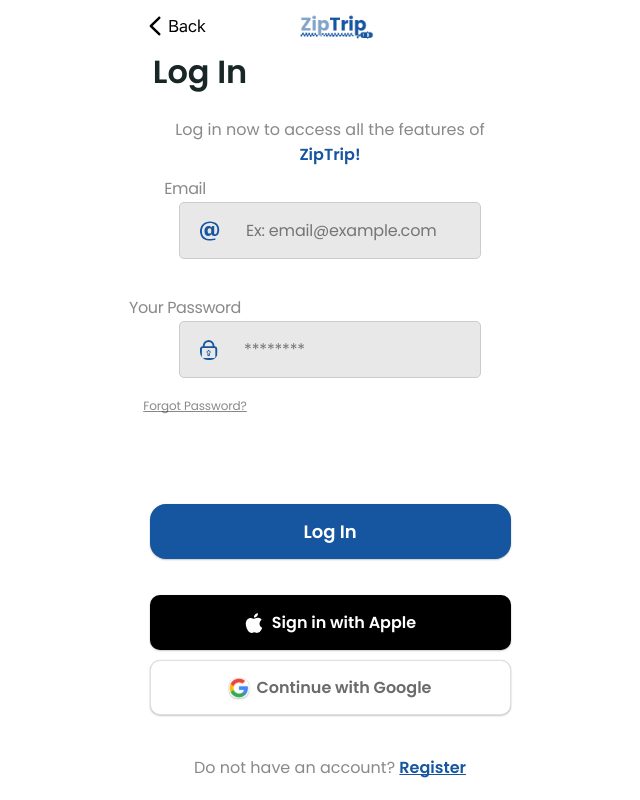
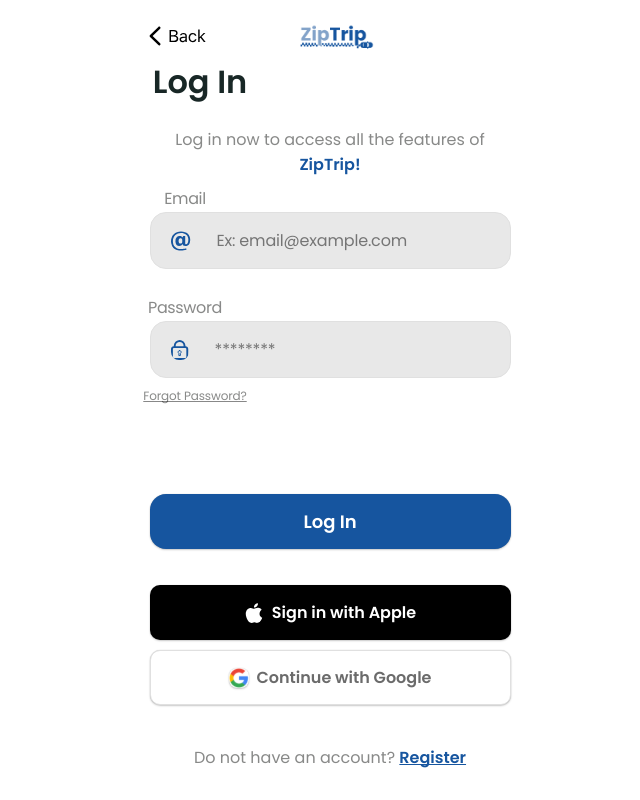
Before and after one commit to KalenskiDeni/ZipTrip, a React (Vite) app: page /signin in a window 1280 px wide. Shown: the whole page, without its empty margins (310-950 px from the left). Built offline with nearby package versions, Linux system fonts and the light colour scheme; no server answers.

Commit message:
css updated

```diff
--- a/src/pages/SignInPage.jsx
+++ b/src/pages/SignInPage.jsx
@@ -65,7 +65,7 @@ export default function SignInPage() {
 
         <div className="input-group password-group">
           <label htmlFor="password" className="input-label">
-            Your Password
+            Password
           </label>
           <div className="input-field password-field">
             <img src={lockIcon} alt="Lock icon" className="input-icon" />
--- a/src/pages/SignUpPage.jsx
+++ b/src/pages/SignUpPage.jsx
@@ -101,7 +101,7 @@ export default function RegisterPage() {
         {/* Name Input */}
         <div className="input-group name-group">
           <label htmlFor="name" className="input-label">
-            Your Name
+            Name
           </label>
           <div className="input-field name-field">
             <img src={userIcon} alt="User icon" className="input-icon" />
@@ -119,7 +119,7 @@ export default function RegisterPage() {
         {/* Password Input */}
         <div className="input-group password-group">
           <label htmlFor="password" className="input-label">
-            Your Password
+            Password
           </label>
           <div className="input-field password-field">
             <img src={lockIcon} alt="Lock icon" className="input-icon" />
--- a/src/styles.css
+++ b/src/styles.css
@@ -2652,13 +2652,7 @@ button[type="submit"]:disabled {
   margin-bottom: 10px;
 }
 
-.input-field {
-  width: 100%;
-  padding: 10px;
-  margin-bottom: 10px;
-  border: 1px solid #ccc;
-  border-radius: 5px;
-}
+
 
 .next-button-book,.next-button-book1, .complete-button {
   display: flex;
```
